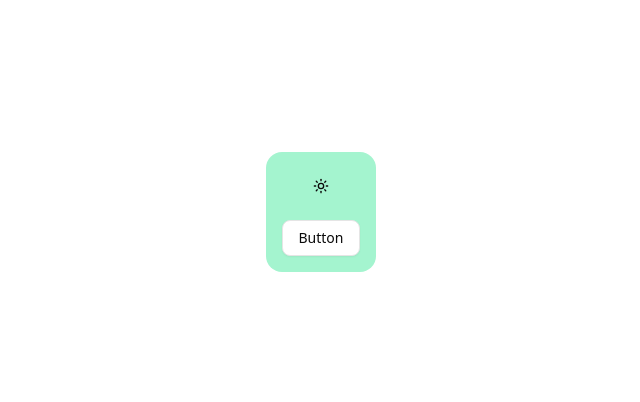
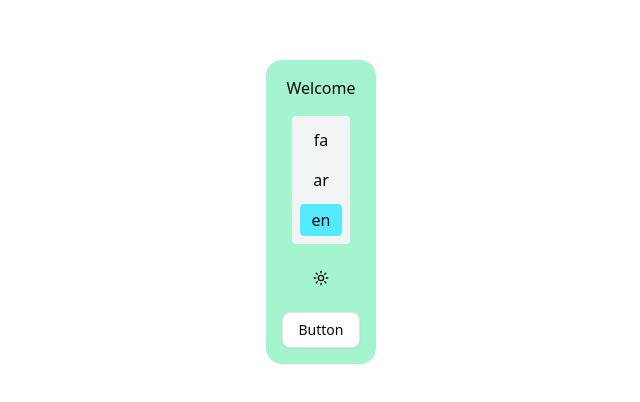
Before and after one commit to ArcaanTeam/nextjs_template, a Next.js app: page /en in a window 1280 px wide. Shown: the part 188-590 px from the top of the page, without its empty margins (319-959 px from the left). Built offline with nearby package versions, Linux system fonts and the light colour scheme.

Commit message:
refactor: merge home and i18n pages

```diff
--- a/src/app/[locale]/examples/i18n/page.tsx
+++ /dev/null
@@ -1,15 +0,0 @@
-"use client";
-
-import { useTranslations } from "next-intl";
-import LanguageSwitcher from "./components/LanguageSwitcher";
-
-export default function Page() {
-  const t = useTranslations();
-
-  return (
-    <div>
-      <LanguageSwitcher />
-      <h1>{t("welcome")}</h1>
-    </div>
-  );
-}
--- a/src/app/[locale]/page.tsx
+++ b/src/app/[locale]/page.tsx
@@ -1,13 +1,3 @@
-import { ThemeToggle } from "@/components/features/theme/theme-toggle";
-import { Button } from "@/components/ui/button";
+import HomePage from "@/components/pages/Home";
 
-export default function Home() {
-  return (
-    <div className="w-screen h-screen flex justify-center items-center">
-      <div className="p-4 rounded-2xl bg-emerald-200 dark:bg-emerald-950 flex items-center flex-col gap-4">
-        <ThemeToggle />
-        <Button variant="outline">Button</Button>
-      </div>
-    </div>
-  );
-}
+export default HomePage;
--- a/src/app/[locale]/examples/i18n/components/LanguageSwitcher.tsx
+++ b/src/components/features/theme/language-switcher.tsx
@@ -7,7 +7,7 @@ export default function LanguageSwitcher() {
   const { changeLocale, locale } = useI18n();
 
   return (
-    <div className="flex gap-2 p-2 bg-gray-100 rounded">
+    <div className="flex flex-col gap-2 p-2 bg-gray-100 rounded">
       {LOCALES.map(($locale) => (
         <button
           key={$locale}
--- /dev/null
+++ b/src/components/pages/Home.tsx
@@ -0,0 +1,21 @@
+"use client";
+
+import LanguageSwitcher from "@/components/features/theme/language-switcher";
+import { ThemeToggle } from "@/components/features/theme/theme-toggle";
+import { Button } from "@/components/ui/button";
+import { useTranslations } from "next-intl";
+
+export default function HomePage() {
+  const t = useTranslations();
+
+  return (
+    <div className="w-screen h-screen flex justify-center items-center">
+      <div className="p-4 rounded-2xl bg-emerald-200 dark:bg-emerald-950 flex items-center flex-col gap-4">
+        <h1>{t("welcome")}</h1>
+        <LanguageSwitcher />
+        <ThemeToggle />
+        <Button variant="outline">Button</Button>
+      </div>
+    </div>
+  );
+}
```
